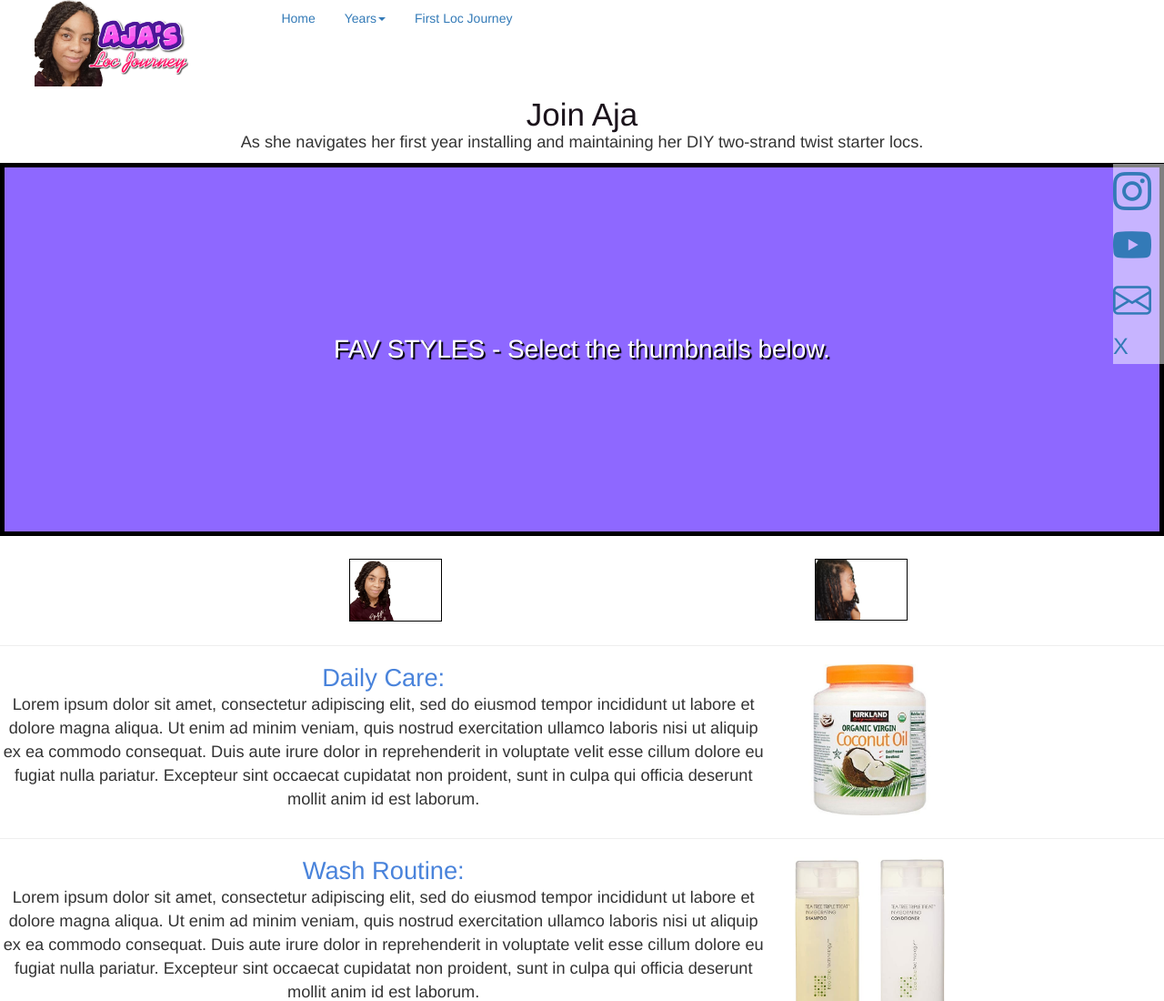
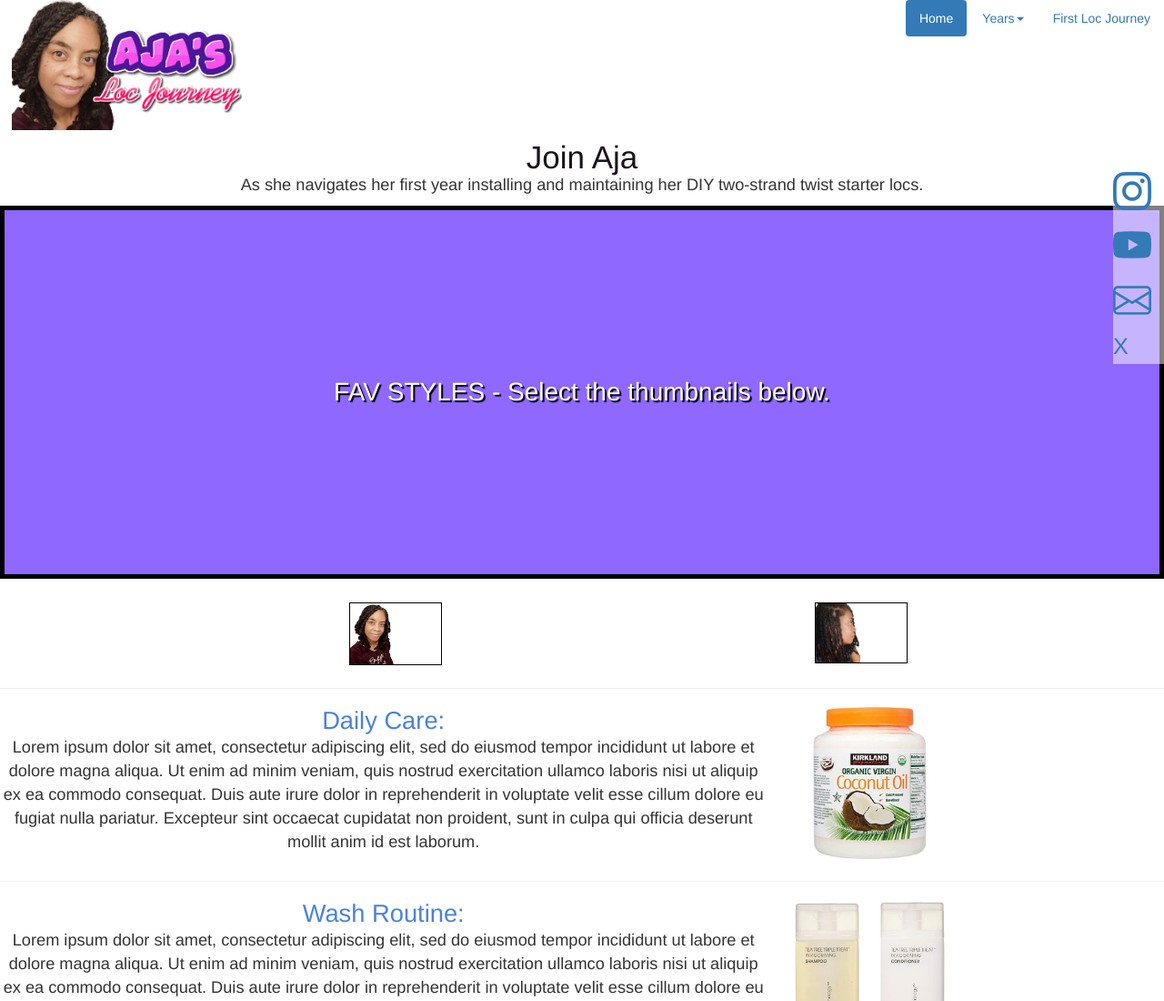
Before and after one commit to aja-lunavista/loc-journey, a plain HTML site: page index.html in a window 1280 px wide. Shown: the top 1100 px of the page at 91% size. Drawn offline with nearby package versions, Linux system fonts and the light colour scheme.

Commit message:
displayed nav pills flex and justified to the end

```diff
--- a/index.html
+++ b/index.html
@@ -24,8 +24,7 @@
     <nav>
         <a id="logo" href="https://www.youtube.com/c/AjasLocJourney" target="_blank"><img src= "images/banner.png" alt= "link to YT channel"></a>
         <ul class="nav nav-pills">
-            <!--Add Logo-->
-            <li><a class="active" href="index.html">Home</a></li>
+            <li class="active"><a href="index.html">Home</a></li>
             <li class="dropdown"><a class="dropdown-toggle" data-toggle="dropdown" href="#">Years<span class="caret"></span></a>
                 <ul class="dropdown-menu">
                 <li><a href="year-one.html">Year One</a></li>
--- a/styles/style.css
+++ b/styles/style.css
@@ -41,15 +41,15 @@ section p {
 }
 
 #logo {
-  width: 20%;
+  width: 30%;
   display: inline-block;
   float: left;
-  margin-left: 3%;
+  margin-left: 1%;
 }
 
-nav ul {
-  display: inline-block;
-  float: left;
+.nav-pills {
+  display: flex;
+  justify-content: end;
 }
 
 #intro {
```
